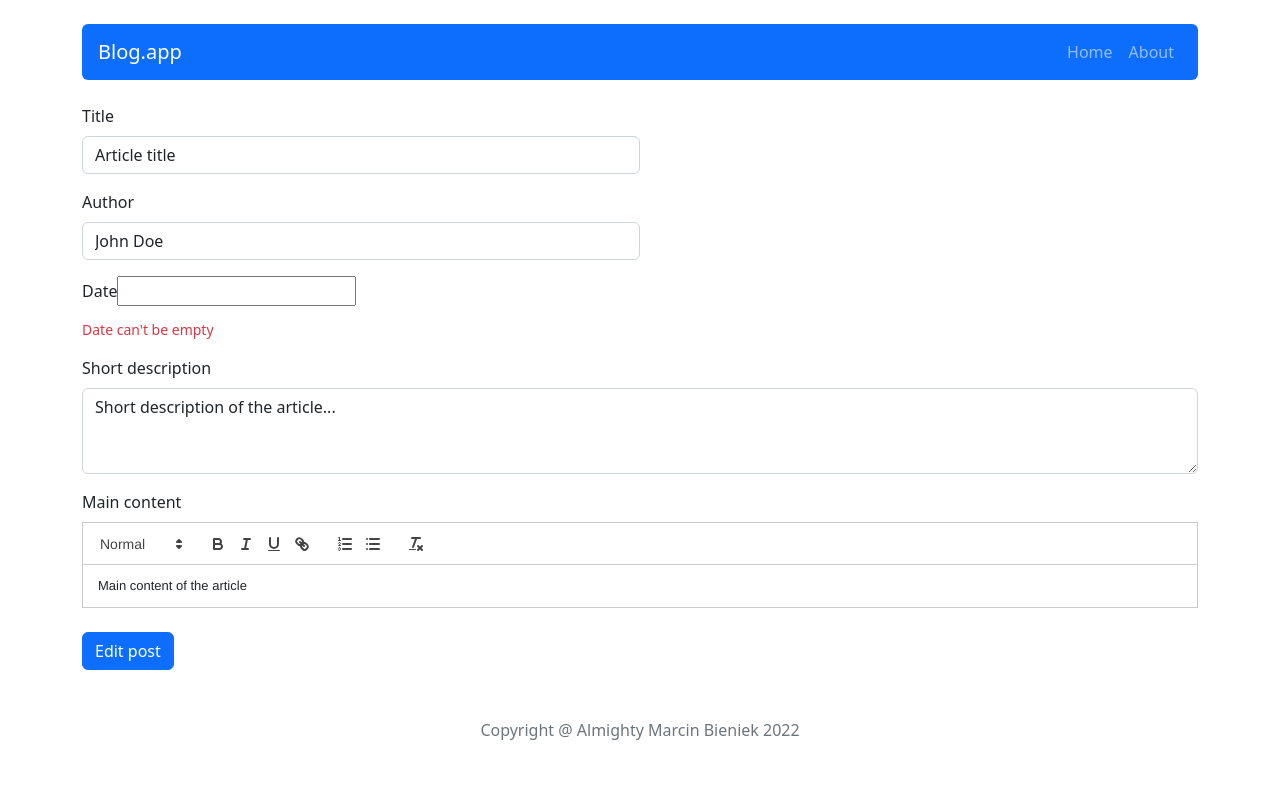
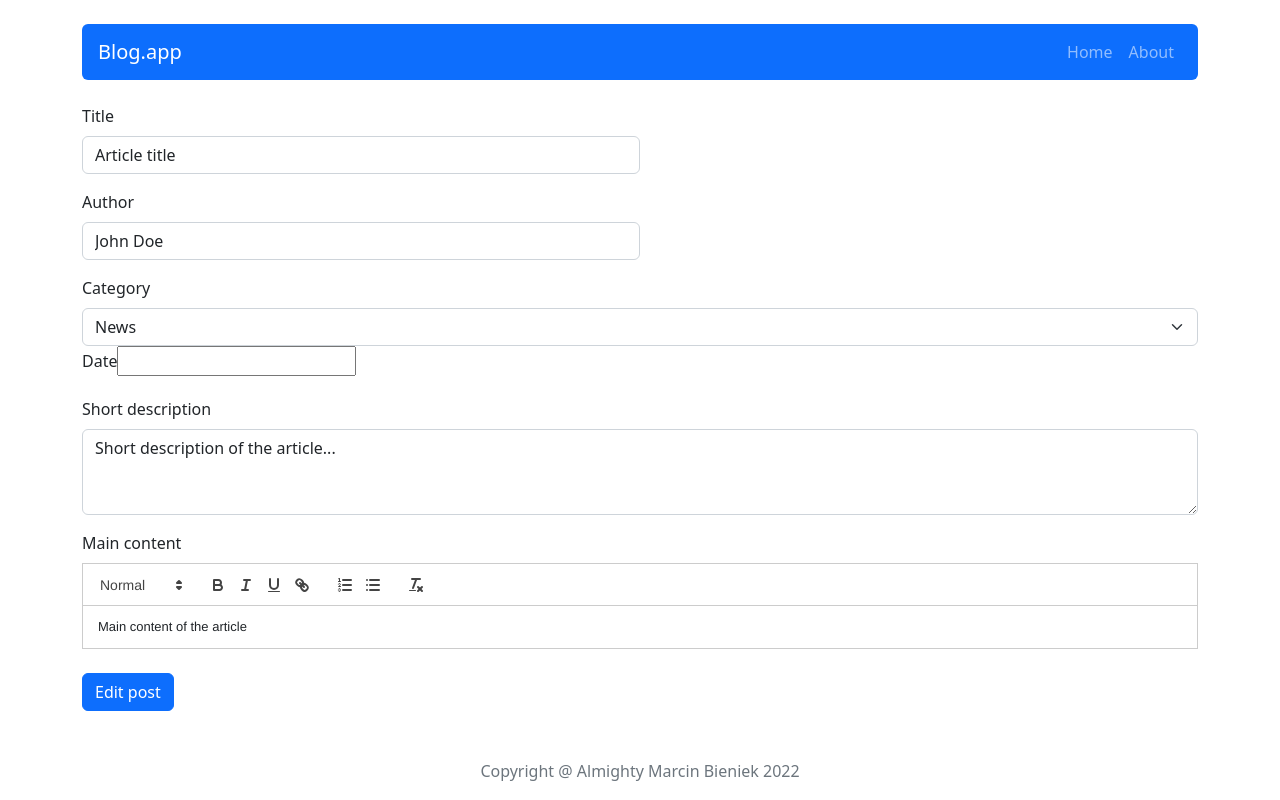
Before and after one commit to MarcinBieniek/CRUDApp, a React (Create React App) app: page /post/edit/1 in a window 1280 px wide. Built offline with nearby package versions, Linux system fonts and the light colour scheme.

Commit message:
Fix alert error and add Categories

```diff
--- a/src/components/features/PostForm.js
+++ b/src/components/features/PostForm.js
@@ -2,6 +2,9 @@
 import {useState} from 'react';
 import ReactQuill from 'react-quill';
 import 'react-quill/dist/quill.snow.css';
+import { useSelector } from 'react-redux';
+import { getAllCategories } from '../../redux/categoriesRedux';
+import shortid from 'shortid';
 
 import DatePicker from "react-datepicker";
 import "react-datepicker/dist/react-datepicker.css";
@@ -26,79 +29,82 @@ const PostForm = ({
     const [content, setContent] = useState(props.content || '');
     const [dateError, setDateError] = useState(false);
     const [contentError, setContentError] = useState(false);
+    const [category, setCategory] = useState(props.category || '');
+    const [categoryError, setCategoryError] = useState(false);
 
-    const handleSubmit = e => {
-        e.preventDefault();
+    const handleSubmit = () => {
         setContentError(!content);
         setDateError(!publishedDate);
         if(content && publishedDate) {
-            action({ title, author, publishedDate, shortDescription, content });
+            action({ title, author, publishedDate, shortDescription, content, category });
         }
       };
 
-      const { register, handleSubmit: validate, formState: { errors } } = useForm();
+    const { register, handleSubmit: validate, formState: { errors } } = useForm();
+
+    const categories = useSelector(getAllCategories)
 
     return (
         <Form onSubmit={validate(handleSubmit)}>
             <Form.Group className="mb-3 w-50" controlId="postTitle">
                 <Form.Label>Title</Form.Label>
                 <Form.Control
-                    {...register("title", { required: true })}
-                    {...register("titleLength", { minLength: 3 })}
+                    {...register("title", { required: true, minLength: 3 })}
                     value={title}
                     onChange={e => setTitle(e.target.value)}
                     type="text"
                     placeholder="Enter title"
                 />
-                {errors.title && <small className="d-block form-text text-danger mt-2">This field is required</small>}
-                {errors.titleLength && <small className="d-block form-text text-danger mt-2">Title must contain more than 3 letters</small>}
+                {errors.title && <small className="d-block form-text text-danger mt-2">This field is required and must have at least 3 characters</small>}
             </Form.Group>
             <Form.Group className="mb-3 w-50" controlId="postAuthor">
                 <Form.Label>Author</Form.Label>
                 <Form.Control
-                    {...register("author", { required: true })}
-                    {...register("authorLength", { minLength: 3 })}
+                    {...register("author", { required: true, minLength: 3 })}
                     value={author}
                     onChange={e => setAuthor(e.target.value)}
                     type="text"
                     placeholder="Enter author"
                 />
-                {errors.author && <small className="d-block form-text text-danger mt-2">This field is required</small>}
-                {errors.authorLength && <small className="d-block form-text text-danger mt-2">Author name must contain more than 3 letters</small>}
+                {errors.author && <small className="d-block form-text text-danger mt-2">This field is required and must have at least 3 characters</small>}
+            </Form.Group>
+            <Form.Group>
+            <Form.Label>Category</Form.Label>
+                <Form.Select id="categorySelect" onChange={(e) => setCategory(e.target.value)} value={category} aria-label='Select category'>
+                    {categories.map(category => <option key={shortid()} value={category} >{category}</option>)}
+                </Form.Select>
+                {categoryError && <small className="d-block form-text text-danger mt-2">Please choose category</small>}
             </Form.Group>
             <Form.Group className="mb-3 w-50" controlId="postDate">
                 <Form.Label>Date</Form.Label>
-                {dateError && <small className="d-block form-text text-danger mt-2">Date can't be empty</small>}
                 <DatePicker
                     selected={publishedDate}
                     onChange={(date) => setPublishedDate(date)}
                     type="date"
                     placeholder="Enter date"
                 />
-                {!publishedDate && <small className="d-block form-text text-danger mt-2">Date can't be empty</small>}
+                {dateError && <small className="d-block form-text text-danger mt-2">Date can't be empty</small>}
             </Form.Group>
             <Form.Group className="mb-3" controlId="postDescritpion">
                 <Form.Label>Short description</Form.Label>
                 <Form.Control
-                    {...register("des", { required: true })}
-                    {...register("desLength", { minLength: 20 })}
+                    {...register("des", { required: true, minLength: 20 })}
                     value={shortDescription}
                     onChange={e => setShortDescription(e.target.value)} as="textarea"
                     rows={3}
                     placeholder="Write short description"
                 />
                 {errors.des && <small className="d-block form-text text-danger mt-2">This field is required</small>}
-                {errors.desLength && <small className="d-block form-text text-danger mt-2">Description name must contain more than 20 letters</small>}
             </Form.Group>
             <Form.Group className="mb-4" controlId="postContent">
-                <Form.Label>Main content</Form.Label>
+                <Form.Label value={content}>Main content</Form.Label>
                 <ReactQuill
                     theme="snow"
                     value={content}
                     onChange={setContent}
                     placeholder="Type here"
                 />
-                {!content ? <small className="d-block form-text text-danger mt-2">Content can't be empty</small> : ('')}
+                {contentError && <small className="d-block form-text text-danger mt-2">Content can't be empty</small>}
             </Form.Group>
             <Button as="input" type="submit" value={actionText} />
         </Form>
--- a/src/components/features/PostHeader.js
+++ b/src/components/features/PostHeader.js
@@ -14,7 +14,8 @@ const PostHeader = props => {
             <Card className="p-2 mt-3">
                 <Card.Title>{props.title}</Card.Title>
                 <Card.Text className={"m-0"}><span className={"fw-bold"}>Author:</span>{' ' + props.author}</Card.Text>
-                <Card.Text><span className={"fw-bold"}>Published:</span> {dateToStr(props.publishedDate)}</Card.Text>
+                <Card.Text className={"m-0"}><span className={"fw-bold"}>Published:</span> {dateToStr(props.publishedDate)}</Card.Text>
+                <Card.Text className={"m-0"}><span className={"fw-bold"}>Category:</span> {props.category}</Card.Text>
                 <Card.Text>{props.shortDescription}</Card.Text>
 
             <Link to={"/post/" + props.id}>
--- /dev/null
+++ b/src/redux/categoriesRedux.js
@@ -0,0 +1,17 @@
+import shortid from 'shortid';
+
+//selectors
+export const getAllCategories = (state) => state.categories;
+
+// actions
+
+// action creators
+
+const categoriesReducer = (statePart = [], action) => {
+  switch (action.type) {
+    default:
+      return statePart;
+  };
+};
+
+export default categoriesReducer;
--- a/src/redux/initialState.js
+++ b/src/redux/initialState.js
@@ -7,7 +7,8 @@ const initialState = {
         shortDescription: 'Short description of the article...',
         content: 'Main content of the article',
         publishedDate: new Date('02-02-2022'),
-        author: 'John Doe'
+        author: 'John Doe',
+        category: 'News'
       },
       {
         id: '2',
@@ -15,7 +16,8 @@ const initialState = {
         shortDescription: 'Short description of the article...',
         content: 'Main content of the article',
         publishedDate: new Date('02-02-2022'),
-        author: 'John Doe'
+        author: 'John Doe',
+        category: 'Sport'
       },
       {
         id: '3',
@@ -23,7 +25,8 @@ const initialState = {
         shortDescription: 'Short description of the article...',
         content: 'Main content of the article',
         publishedDate: new Date('02-02-2022'),
-        author: 'John Doe'
+        author: 'John Doe',
+        category: 'Movies',
       },
       {
         id: '4',
@@ -31,12 +34,14 @@ const initialState = {
         shortDescription: 'Short description of the article...',
         content: 'Main content of the article',
         publishedDate: new Date('02-02-2022'),
-        author: 'John Doe'
+        author: 'John Doe',
+        category: 'Sport,'
       },
+    ],
 
-    ]
+    categories: ['News', 'Sport', 'Movies'],
 
 };
 
 
-  export default initialState;
+export default initialState;
--- a/src/redux/store.js
+++ b/src/redux/store.js
@@ -2,9 +2,11 @@ import { createStore, combineReducers } from 'redux';
 import initialState from './initialState';
 
 import postsReducer from './postsRedux';
+import categoriesReducer from './categoriesRedux';
 
 const subreducers = {
     posts: postsReducer,
+    categories: categoriesReducer,
 }
 
 const reducer = combineReducers(subreducers);
```
